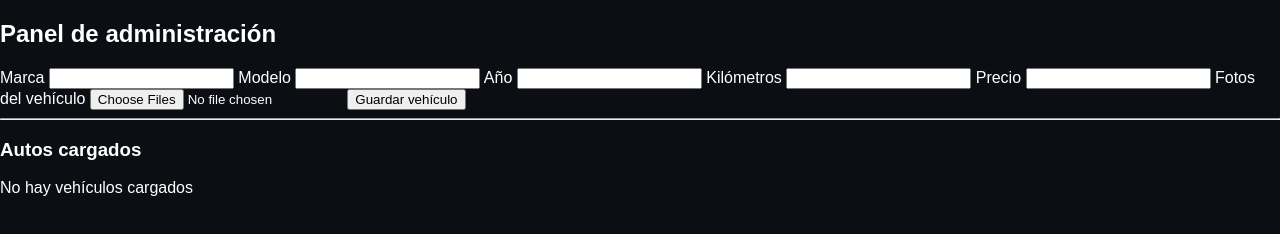
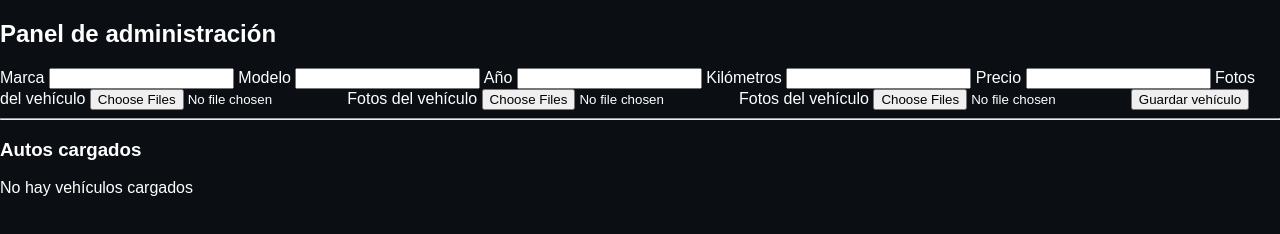
Before and after one commit to Avanza100/concesionaria-web, a plain HTML site: page admin.html in a window 1280 px wide. Drawn offline with Linux system fonts and the light colour scheme.

Commit message:
Update admin.html

```diff
--- a/admin.html
+++ b/admin.html
@@ -28,6 +28,11 @@
 <label>Fotos del vehículo</label>
 <input type="file" id="fotos" multiple accept="image/*">
 
+  <label>Fotos del vehículo</label>
+<input type="file" id="fotos" multiple accept="image/*">
+
+  <label>Fotos del vehículo</label>
+<input type="file" id="fotos" multiple accept="image/*">
 
   <button type="submit">Guardar vehículo</button>
 </form>
```
